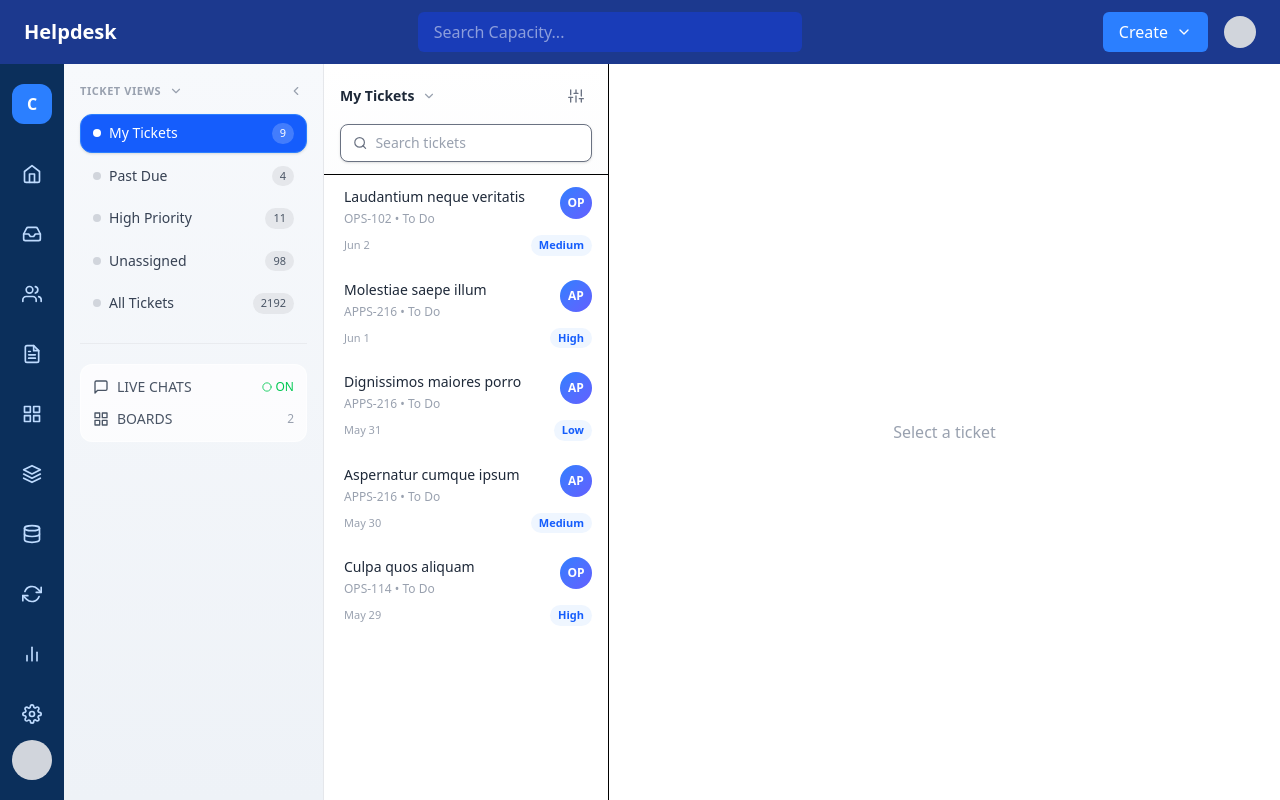
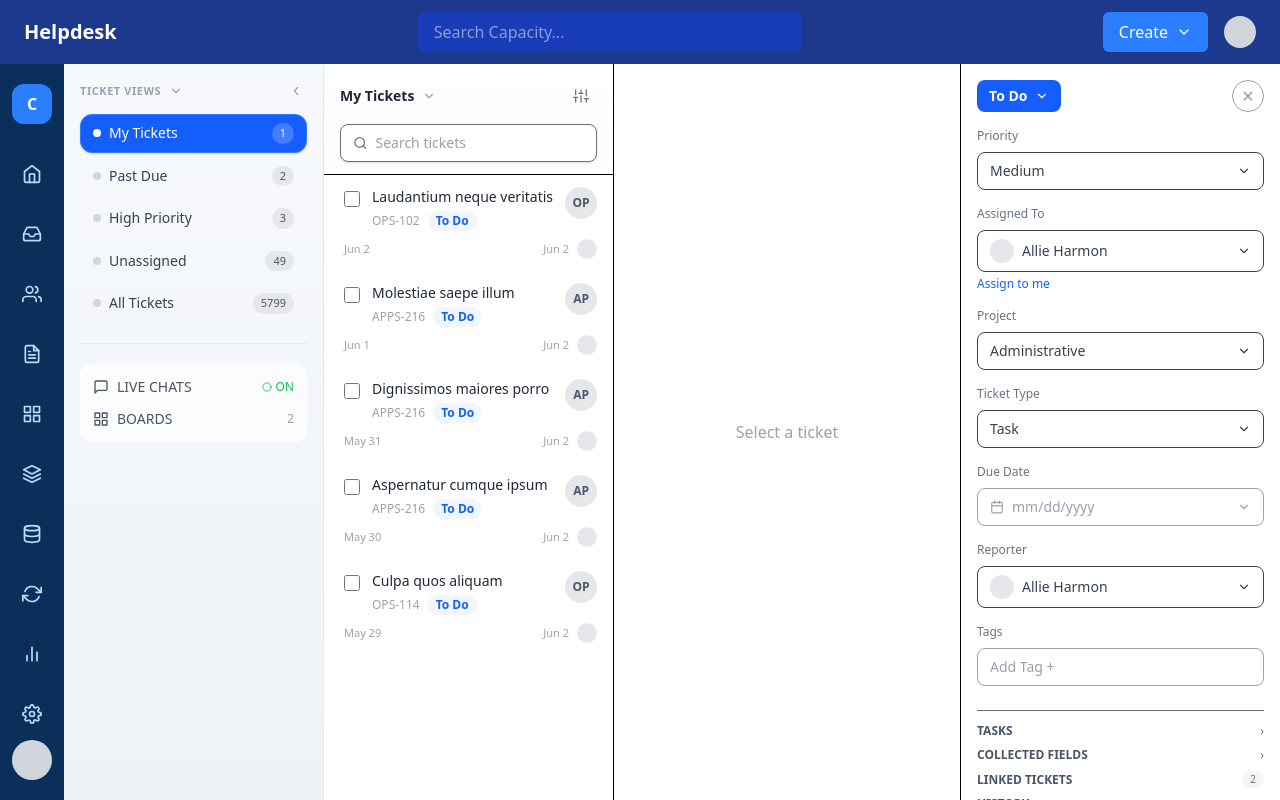
Before and after one commit to Riyat121/WeAnalyze_Assignment, a React (Vite) app in the folder Client/: page / in a window 1280 px wide. Built offline with nearby package versions, Linux system fonts and the light colour scheme.

Commit message:
finalizing

```diff
--- a/Client/src/components/navbar/TopNavbar.jsx
+++ b/Client/src/components/navbar/TopNavbar.jsx
@@ -1,9 +1,7 @@
-import { useState } from "react";
-import { FiChevronDown, FiFileText, FiMessageSquare, FiBookOpen } from "react-icons/fi";
+import { FiChevronDown, FiBookOpen } from "react-icons/fi";
 import { useLayout } from "../../context/LayoutContext";
 
 export default function TopNavbar() {
-  const [open, setOpen] = useState(false);
   const { setIsCreateOpen } = useLayout();
 
   return (
@@ -17,48 +15,14 @@
       />
 
       <div className="flex items-center gap-4 relative">
-        <div className="relative">
         <button
-            onClick={() => setOpen(prev => !prev)}
+          onClick={() => setIsCreateOpen(true)}
           className="bg-blue-500 px-4 py-2 rounded-md flex items-center gap-2"
         >
           Create
           <FiChevronDown size={16} />
         </button>
 
-          {open && (
-            <div className="absolute right-0 top-12 w-56 bg-white text-gray-700 rounded-xl shadow-lg border p-2 z-30">
-              <div className="text-[11px] uppercase tracking-wider text-gray-400 px-3 py-2">
-                Create
-              </div>
-              <button
-                onClick={() => {
-                  setIsCreateOpen(true);
-                  setOpen(false);
-                }}
-                className="w-full flex items-center gap-3 px-3 py-2 rounded-lg hover:bg-gray-100 text-sm"
-              >
-                <FiFileText className="text-blue-600" />
-                New Ticket
-              </button>
-              <button className="w-full flex items-center gap-3 px-3 py-2 rounded-lg hover:bg-gray-100 text-sm">
-                <FiMessageSquare className="text-emerald-600" />
-                New Reply
-              </button>
-              <button
-                onClick={() => {
-                  setIsCreateOpen(true);
-                  setOpen(false);
-                }}
-                className="w-full flex items-center gap-3 px-3 py-2 rounded-lg hover:bg-gray-100 text-sm"
-              >
-                <FiBookOpen className="text-indigo-600" />
-                Knowledge Article
-              </button>
-            </div>
-          )}
-        </div>
-
         <div className="w-8 h-8 bg-gray-300 rounded-full" />
       </div>
     </div>
--- a/Client/src/components/sidebar/TicketViewsSidebar.jsx
+++ b/Client/src/components/sidebar/TicketViewsSidebar.jsx
@@ -8,11 +8,11 @@
   const { setIsTicketViewsOpen } = useLayout();
 
   const ticketViews = [
-    { name: "My Tickets", count: 9 },
-    { name: "Past Due", count: 4 },
-    { name: "High Priority", count: 11 },
-    { name: "Unassigned", count: 98 },
-    { name: "All Tickets", count: 2192 },
+    { name: "My Tickets", count: 1 },
+    { name: "Past Due", count: 2 },
+    { name: "High Priority", count: 3 },
+    { name: "Unassigned", count: 49 },
+    { name: "All Tickets", count: 5799 },
   ];
 
   return (
--- a/Client/src/components/ticketDetails/ReplyBox.jsx
+++ b/Client/src/components/ticketDetails/ReplyBox.jsx
@@ -1,3 +1,15 @@
+import {
+  FiBold,
+  FiItalic,
+  FiUnderline,
+  FiImage,
+  FiPaperclip,
+  FiFilePlus,
+  FiMessageSquare,
+  FiMessageCircle,
+  FiSend
+} from "react-icons/fi";
+
 export default function ReplyBox({ reply, setReply, onSend }) {
 
   return (
@@ -11,15 +23,29 @@
         rows={4}
       />
 
-      <div className="flex justify-between items-center mt-3">
-        <div className="text-xs text-gray-400">Tip: Use @ to mention a teammate</div>
-        <button
-          onClick={onSend}
-          disabled={!reply.trim()}
-          className="bg-blue-600 text-white px-4 py-2 rounded-lg shadow-sm disabled:opacity-60 disabled:cursor-not-allowed"
-        >
-          Send
-        </button>
+      <div className="flex items-center justify-between mt-3">
+        <div className="flex items-center gap-3 text-gray-400">
+          <button className="hover:text-gray-600" aria-label="Bold"><FiBold /></button>
+          <button className="hover:text-gray-600" aria-label="Italic"><FiItalic /></button>
+          <button className="hover:text-gray-600" aria-label="Underline"><FiUnderline /></button>
+          <button className="hover:text-gray-600" aria-label="Insert image"><FiImage /></button>
+          <button className="hover:text-gray-600" aria-label="Attach file"><FiPaperclip /></button>
+          <button className="hover:text-gray-600" aria-label="Add file"><FiFilePlus /></button>
+          <button className="hover:text-gray-600" aria-label="Add comment"><FiMessageSquare /></button>
+          <button className="hover:text-gray-600" aria-label="Quick reply"><FiMessageCircle /></button>
+        </div>
+        <div className="flex items-center gap-3 text-xs text-gray-500">
+          <span>Add to KB</span>
+          <input type="checkbox" className="h-4 w-4 rounded border-gray-300" />
+          <button
+            onClick={onSend}
+            disabled={!reply.trim()}
+            className="h-9 w-9 rounded-full bg-gray-100 text-gray-600 flex items-center justify-center hover:bg-gray-200 disabled:opacity-60 disabled:cursor-not-allowed"
+            aria-label="Send"
+          >
+            <FiSend />
+          </button>
+        </div>
       </div>
 
     </div>
--- a/Client/src/components/ticketDetails/RightSidebar.jsx
+++ b/Client/src/components/ticketDetails/RightSidebar.jsx
@@ -1,19 +1,103 @@
+import { FiChevronDown, FiCalendar } from "react-icons/fi";
+
 export default function RightSidebar() {
   return (
-    <div className="w-80 bg-white border-l p-4">
-
-      <h3 className="font-semibold mb-4">Ticket Info</h3>
-
-      <div className="mb-4">
-        <div className="text-sm text-gray-500">Priority</div>
-        <div className="font-medium">Medium</div>
+    <div className="w-[320px] bg-white border-l p-4">
+      <div className="flex items-center justify-between mb-4">
+        <button className="px-3 py-1.5 rounded-lg bg-blue-600 text-white text-sm font-semibold flex items-center gap-2">
+          To Do
+          <FiChevronDown size={14} />
+        </button>
+        <button className="h-8 w-8 rounded-full border text-gray-400 hover:text-gray-600">
+          ✕
+        </button>
       </div>
 
-      <div className="mb-4">
-        <div className="text-sm text-gray-500">Assigned To</div>
-        <div className="font-medium">Allie Harmon</div>
+      <div className="space-y-4 text-sm">
+        <div>
+          <div className="text-xs text-gray-500 mb-2">Priority</div>
+          <div className="border rounded-lg px-3 py-2 flex items-center justify-between text-gray-700">
+            Medium
+            <FiChevronDown />
+          </div>
+        </div>
+
+        <div>
+          <div className="text-xs text-gray-500 mb-2">Assigned To</div>
+          <div className="border rounded-lg px-3 py-2 flex items-center justify-between text-gray-700">
+            <div className="flex items-center gap-2">
+              <div className="h-6 w-6 rounded-full bg-gray-200" />
+              Allie Harmon
+            </div>
+            <FiChevronDown />
+          </div>
+          <div className="text-xs text-blue-600 mt-1">Assign to me</div>
+        </div>
+
+        <div>
+          <div className="text-xs text-gray-500 mb-2">Project</div>
+          <div className="border rounded-lg px-3 py-2 flex items-center justify-between text-gray-700">
+            Administrative
+            <FiChevronDown />
+          </div>
+        </div>
+
+        <div>
+          <div className="text-xs text-gray-500 mb-2">Ticket Type</div>
+          <div className="border rounded-lg px-3 py-2 flex items-center justify-between text-gray-700">
+            Task
+            <FiChevronDown />
+          </div>
+        </div>
+
+        <div>
+          <div className="text-xs text-gray-500 mb-2">Due Date</div>
+          <div className="border rounded-lg px-3 py-2 flex items-center justify-between text-gray-400">
+            <div className="flex items-center gap-2">
+              <FiCalendar />
+              mm/dd/yyyy
+            </div>
+            <FiChevronDown />
+          </div>
+        </div>
+
+        <div>
+          <div className="text-xs text-gray-500 mb-2">Reporter</div>
+          <div className="border rounded-lg px-3 py-2 flex items-center justify-between text-gray-700">
+            <div className="flex items-center gap-2">
+              <div className="h-6 w-6 rounded-full bg-gray-200" />
+              Allie Harmon
+            </div>
+            <FiChevronDown />
+          </div>
+        </div>
+
+        <div>
+          <div className="text-xs text-gray-500 mb-2">Tags</div>
+          <div className="border rounded-lg px-3 py-2 text-gray-400">
+            Add Tag +
+          </div>
+        </div>
+
+        <div className="pt-2 space-y-2 text-xs text-gray-500">
+          <div className="flex items-center justify-between border-t pt-3">
+            <span className="font-semibold text-gray-600">TASKS</span>
+            <span>›</span>
+          </div>
+          <div className="flex items-center justify-between">
+            <span className="font-semibold text-gray-600">COLLECTED FIELDS</span>
+            <span>›</span>
+          </div>
+          <div className="flex items-center justify-between">
+            <span className="font-semibold text-gray-600">LINKED TICKETS</span>
+            <span className="text-[10px] bg-gray-100 px-2 py-0.5 rounded-full">2</span>
+          </div>
+          <div className="flex items-center justify-between">
+            <span className="font-semibold text-gray-600">HISTORY</span>
+            <span>›</span>
+          </div>
+        </div>
       </div>
-
     </div>
   );
 }
--- a/Client/src/components/ticketDetails/TicketDetails.jsx
+++ b/Client/src/components/ticketDetails/TicketDetails.jsx
@@ -7,13 +7,13 @@
   const [activeTab, setActiveTab] = useState("public");
   const [reply, setReply] = useState("");
   const [publicMsgs, setPublicMsgs] = useState([
-    { id: 1, author: "Allie Harmon", time: "Feb 9, 2022 10:31 AM", text: "Ex beatae aliquid mollitia. Enim doloremque molestiae voluptatem recusandae." },
-    { id: 2, author: "Danny Amacher", time: "Feb 9, 2022 11:02 AM", text: "Maxime beatae nostrum ut. Deserunt totam aut nihil quo beatae." },
-    { id: 3, author: "Allie Harmon", time: "Feb 9, 2022 11:18 AM", text: "Quas non delectus praesentium est illum vitae nemo iure." }
+    { id: 1, author: "Allie Harmon", time: "Feb 9, 2022 10:31 AM", text: "Lorem ipsum dolor sit amet, consectetur adipiscing elit, sed do eiusmod tempor incididunt ut labore et dolore magna aliqua." },
+    { id: 2, author: "Danny Amacher", time: "Feb 10, 2022 11:02 AM", text: "Lorem ipsum dolor sit amet, consectetur adipiscing elit, sed do eiusmod tempor incididunt ut labore et dolore magna aliqua." },
+    { id: 3, author: "Allie Harmon", time: "Feb 11, 2022 11:18 AM", text: "Lorem ipsum dolor sit amet, consectetur adipiscing elit, sed do eiusmod tempor incididunt ut labore et dolore magna aliqua." }
   ]);
   const [privateMsgs, setPrivateMsgs] = useState([
     { id: 4, author: "Allie Harmon", time: "Feb 9, 2022 11:35 AM", text: "Private note: follow up with customer on the attachment." },
-    { id: 5, author: "Danny Amacher", time: "Feb 9, 2022 12:10 PM", text: "Internal: check logs for OPS-102 before replying." }
+    { id: 5, author: "Danny Amacher", time: "Feb 10, 2022 12:10 PM", text: "Internal: check logs for OPS-102 before replying." }
   ]);
 
   const handleSend = () => {
--- a/Client/src/components/tickets/TicketItem.jsx
+++ b/Client/src/components/tickets/TicketItem.jsx
@@ -10,21 +10,34 @@
         }`}
     >
       <div className="flex items-start justify-between gap-3">
-        <div>
-          <div className="font-medium text-sm text-gray-800">{ticket.title}</div>
-          <div className="text-xs text-gray-400 mt-1">
-            {ticket.code} • To Do
+        <div className="flex items-start gap-3">
+          <div className="pt-0.5">
+            <input
+              type="checkbox"
+              className="h-4 w-4 rounded border-gray-300 text-blue-600"
+              onClick={(e) => e.stopPropagation()}
+            />
+          </div>
+          <div>
+            <div className="font-medium text-sm text-gray-800">{ticket.title}</div>
+            <div className="text-xs text-gray-400 mt-1 flex items-center gap-2">
+              <span>{ticket.code}</span>
+              <span className="px-2 py-0.5 rounded-full bg-blue-50 text-blue-600 font-semibold">
+                To Do
+              </span>
+            </div>
           </div>
         </div>
-        <div className="h-8 w-8 rounded-full bg-gradient-to-br from-blue-500 to-indigo-500 text-white text-xs font-semibold flex items-center justify-center">
+        <div className="h-8 w-8 rounded-full bg-gray-200 text-gray-600 text-xs font-semibold flex items-center justify-center">
           {ticket.code?.slice(0, 2)}
         </div>
       </div>
       <div className="flex items-center justify-between mt-2">
         <span className="text-[11px] text-gray-400">{ticket.date || "Today"}</span>
-        <span className="text-[11px] px-2 py-0.5 rounded-full bg-blue-50 text-blue-600 font-semibold">
-          {ticket.priority || "Medium"}
-        </span>
+        <div className="flex items-center gap-2">
+          <span className="text-[11px] text-gray-400">Jun 2</span>
+          <span className="h-5 w-5 rounded-full bg-gray-200" />
+        </div>
       </div>
     </div>
   );
--- a/Client/src/pages/Dashboard.jsx
+++ b/Client/src/pages/Dashboard.jsx
@@ -1,6 +1,7 @@
 import { useState } from "react";
 import TicketList from "../components/tickets/TicketList";
 import TicketDetails from "../components/ticketDetails/TicketDetails";
+import RightSidebar from "../components/ticketDetails/RightSidebar";
 
 
 export default function Dashboard() {
@@ -117,6 +118,7 @@
       />
 
       <TicketDetails ticket={selectedTicket} />
+      <RightSidebar />
 
     </div>
   );
```
Lines whose indentation alone changed are shown as unchanged.
